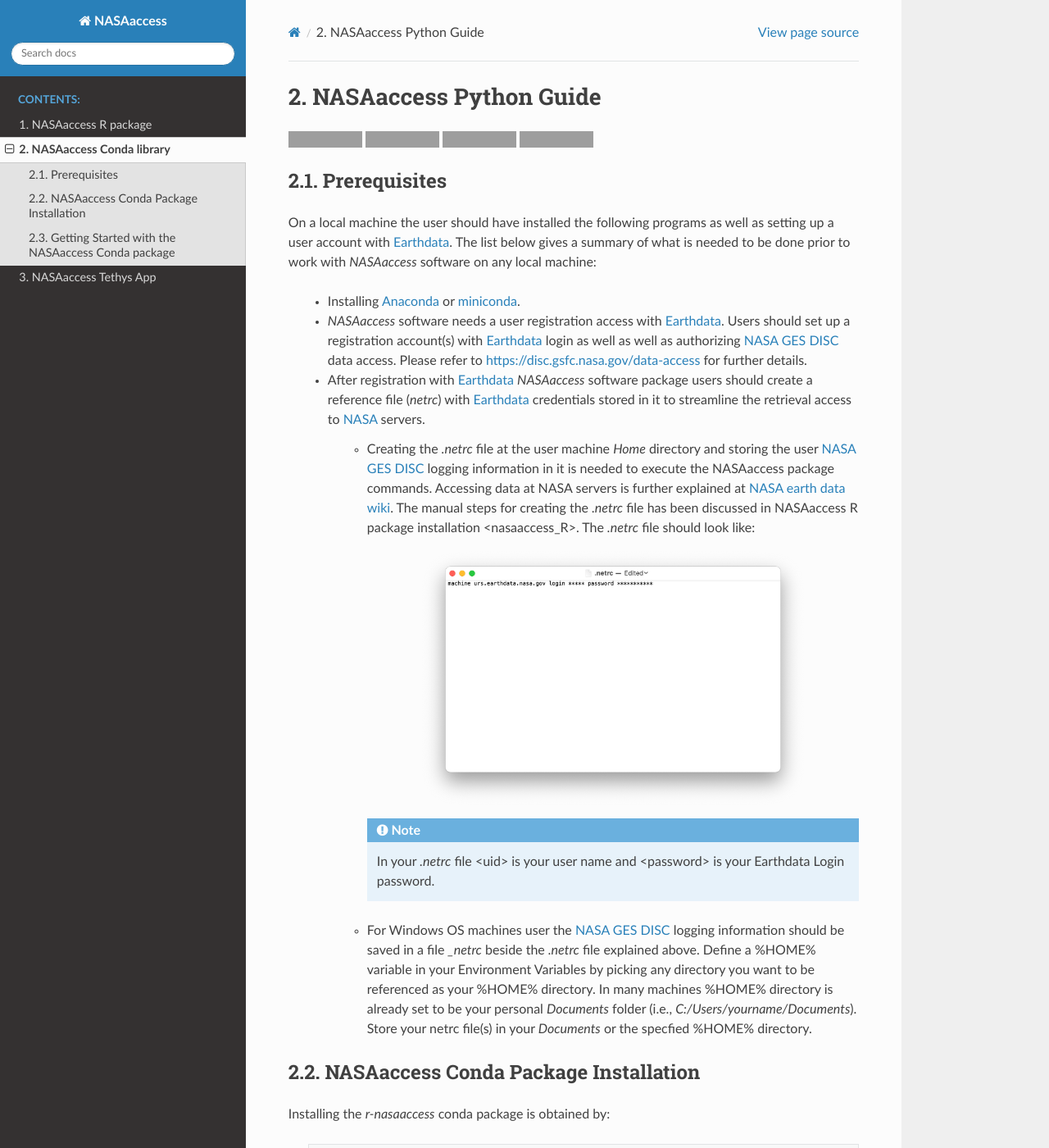
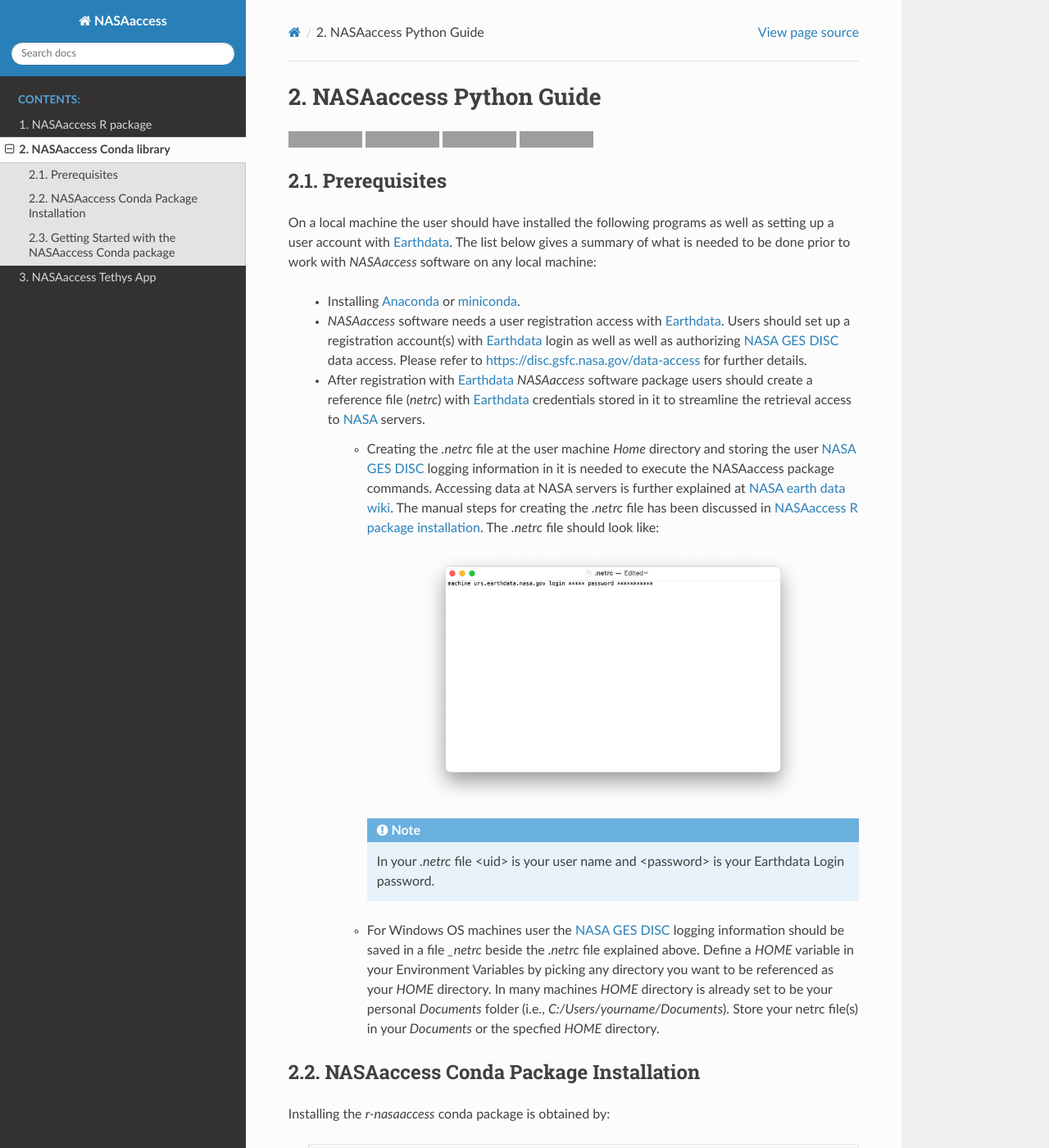
Before and after one commit to imohamme/NASAaccess, a Sphinx documentation site: the page built from docs/nasaaccess_python.rst, in a window 1280 px wide and 1400 px high. Shown: the whole window at 82% size. Built offline with Sphinx 7.4.7 and the Read the Docs theme 2.0.0, drawn with Linux system fonts in a browser that asks for light colours; grey boxes are pictures that could not be loaded.

Commit message:
adding read the doc 125

```diff
--- a/docs/nasaaccess_python.rst
+++ b/docs/nasaaccess_python.rst
@@ -30,7 +30,7 @@
 
   * After registration with `Earthdata <https://earthdata.nasa.gov/>`_ *NASAaccess* software package users should create a reference file (*netrc*) with `Earthdata <https://earthdata.nasa.gov/>`_ credentials stored in it to streamline the retrieval access to `NASA <https://www.nasa.gov/>`_ servers.
 
-      * Creating the *.netrc* file at the user machine *Home* directory and storing the user `NASA <https://www.nasa.gov/>`_ `GES DISC <https://disc.gsfc.nasa.gov/>`_ logging information in it is needed to execute the NASAaccess package commands. Accessing data at NASA servers is further explained at `NASA earth data wiki <https://wiki.earthdata.nasa.gov/display/EL/How+To+Access+Data+With+cURL+And+Wget>`_. The manual steps for creating the *.netrc* file has been discussed in NASAaccess R package installation  <nasaaccess_R>. The *.netrc* file should look like:
+      * Creating the *.netrc* file at the user machine *Home* directory and storing the user `NASA <https://www.nasa.gov/>`_ `GES DISC <https://disc.gsfc.nasa.gov/>`_ logging information in it is needed to execute the NASAaccess package commands. Accessing data at NASA servers is further explained at `NASA earth data wiki <https://wiki.earthdata.nasa.gov/display/EL/How+To+Access+Data+With+cURL+And+Wget>`_. The manual steps for creating the *.netrc* file has been discussed in `NASAaccess R package installation  <nasaaccess_R>`_. The *.netrc* file should look like:
 
 
         .. figure::  images/netrc.png
@@ -45,7 +45,7 @@
                   In your *.netrc* file <uid> is your user name and <password> is your Earthdata Login password.
 
 
-      * For Windows OS machines user the `NASA <https://www.nasa.gov/>`_ `GES DISC <https://disc.gsfc.nasa.gov/>`_ logging information should be saved in a file *\_netrc* beside the *.netrc* file explained above. Define a %HOME% variable in your Environment Variables by picking any directory you want to be referenced as your %HOME% directory. In many machines %HOME% directory is already set to be your personal `Documents` folder (i.e., `C:\/Users\/yourname\/Documents`). Store your netrc file(s) in your `Documents` or the specfied %HOME% directory.
+      * For Windows OS machines user the `NASA <https://www.nasa.gov/>`_ `GES DISC <https://disc.gsfc.nasa.gov/>`_ logging information should be saved in a file *\_netrc* beside the *.netrc* file explained above. Define a `HOME` variable in your Environment Variables by picking any directory you want to be referenced as your `HOME` directory. In many machines `HOME` directory is already set to be your personal `Documents` folder (i.e., `C:\/Users\/yourname\/Documents`). Store your netrc file(s) in your `Documents` or the specfied `HOME` directory.
 
 
 NASAaccess Conda Package Installation
```
Also changed, not shown: 5 other files.
